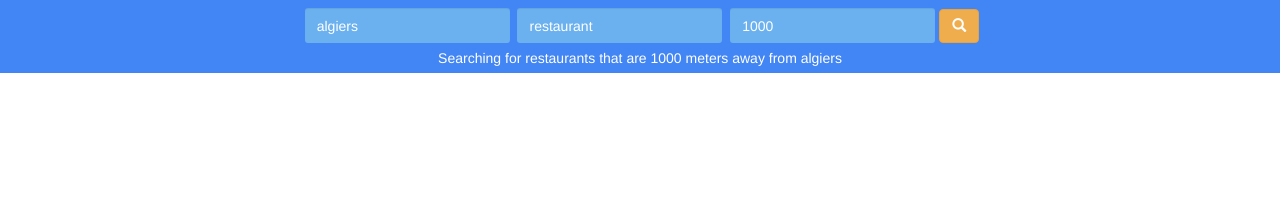
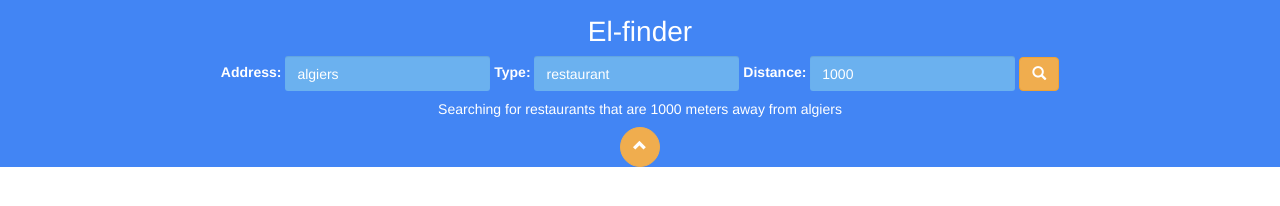
Before and after one commit to Abdelaziz18003/elfinder, a plain HTML site: page index.html in a window 1280 px wide. Drawn offline with Linux system fonts and the light colour scheme; some packages are replaced by stand-ins of ours.

Commit message:
add a collapsing and expanding button

```diff
--- a/css/style.css
+++ b/css/style.css
@@ -17,8 +17,18 @@ header {
     background: #4285F4;
     min-height: 50px;
     padding-top: 8px;
+    transition: margin-top ease 0.7s;
 }
 
+header.collapsed {
+    margin-top: -126px;
+}
+
+h1 {
+    font-size: 28px;
+    line-height: 28px;
+    margin: 10px
+}
 .form-control {
     color: white;
     height: 35px;
@@ -28,6 +38,38 @@ header {
 }
 
 .hint {
-    padding: 5px 0px;
+    padding: 8px 0px;
     margin: 0px;
 }
+
+#slide {
+    border: 1px solid #F0AD4E;
+    background: #F0AD4E;
+    display: block;
+    border-radius: 50%;
+    width: 40px;
+    height: 40px;
+    position: relative;
+    margin: 0px auto -20px;
+    padding-top: 8px;
+    transition: all ease 0.7s;
+    cursor: pointer;
+    z-index: 1000;
+}
+
+header.collapsed #slide {
+    transform: rotateZ(180deg);
+}
+
+@media screen and (max-width: 768px) {
+    .form-control {
+        margin-top: 1px;
+    }
+    .btn {
+        width: 100%;
+        margin-top: 1px
+    }
+    header.collapsed {
+        margin-top: -253px;
+    }
+}
--- a/index.html
+++ b/index.html
@@ -10,20 +10,24 @@
 
 <body>
     <div id="app">
-        <header>
+        <header :class="{'expanded' : headerExpanded, 'collapsed' : !headerExpanded}">
+            <h1>El-finder</h1>
             <form @submit.prevent="getLocation(address)" class="form-inline">
-                <label for="address"></label>
-                <input id="address" type="text" v-model="address" class="form-control">
+                <label for="address" class="hidden-xs">Address: </label>
+                <input id="address" type="text" v-model="address" class="form-control" placeholder="your address">
 
-                <label for="type"></label>
-                <input id="type" type="text" value="" v-model="type" class="form-control">
+                <label for="type" class="hidden-xs">Type: </label>
+                <input id="type" type="text" value="" v-model="type" class="form-control" placeholder="Type">
 
-                <label for="distance"></label>
-                <input id="distance" type="text" v-model="distance" class="form-control">
+                <label for="distance" class="hidden-xs">Distance: </label>
+                <input id="distance" type="text" v-model="distance" class="form-control" placeholder="Distance">
 
                 <button type="submit" class="btn btn-warning"><i class="glyphicon glyphicon-search"></i></button>
             </form>
             <p class="hint">Searching for {{type}}s that are {{distance}} meters away from {{address}} </p>
+            <div id="slide" @click="headerExpanded = !headerExpanded">
+                <i class="glyphicon glyphicon-chevron-up"></i>
+            </div>
         </header>
         <div id="map"></div>
     </div>
--- a/js/app.js
+++ b/js/app.js
@@ -11,7 +11,8 @@ var vm = new Vue({
             lng: 0
         },
         type: "restaurant",
-        distance: 1000
+        distance: 1000,
+        headerExpanded: true
     },
     methods: {
         render: function() {
```
